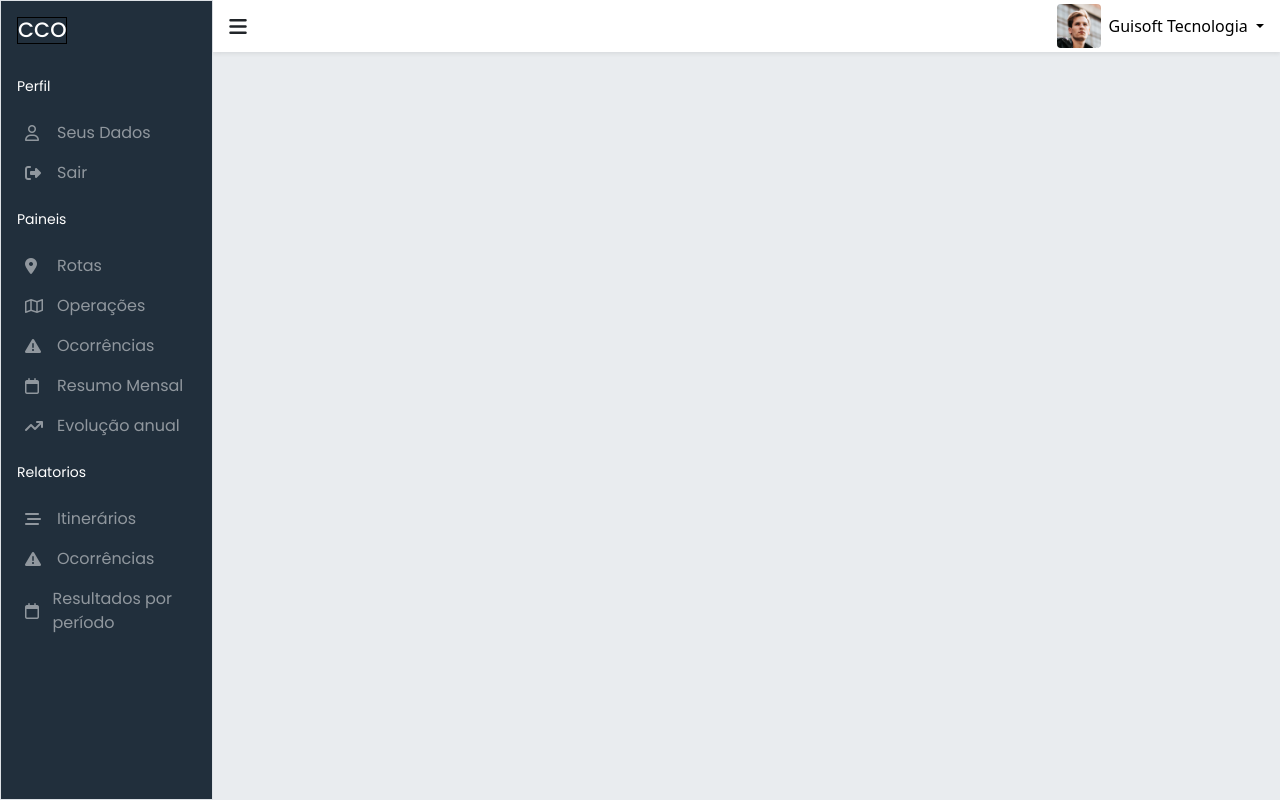
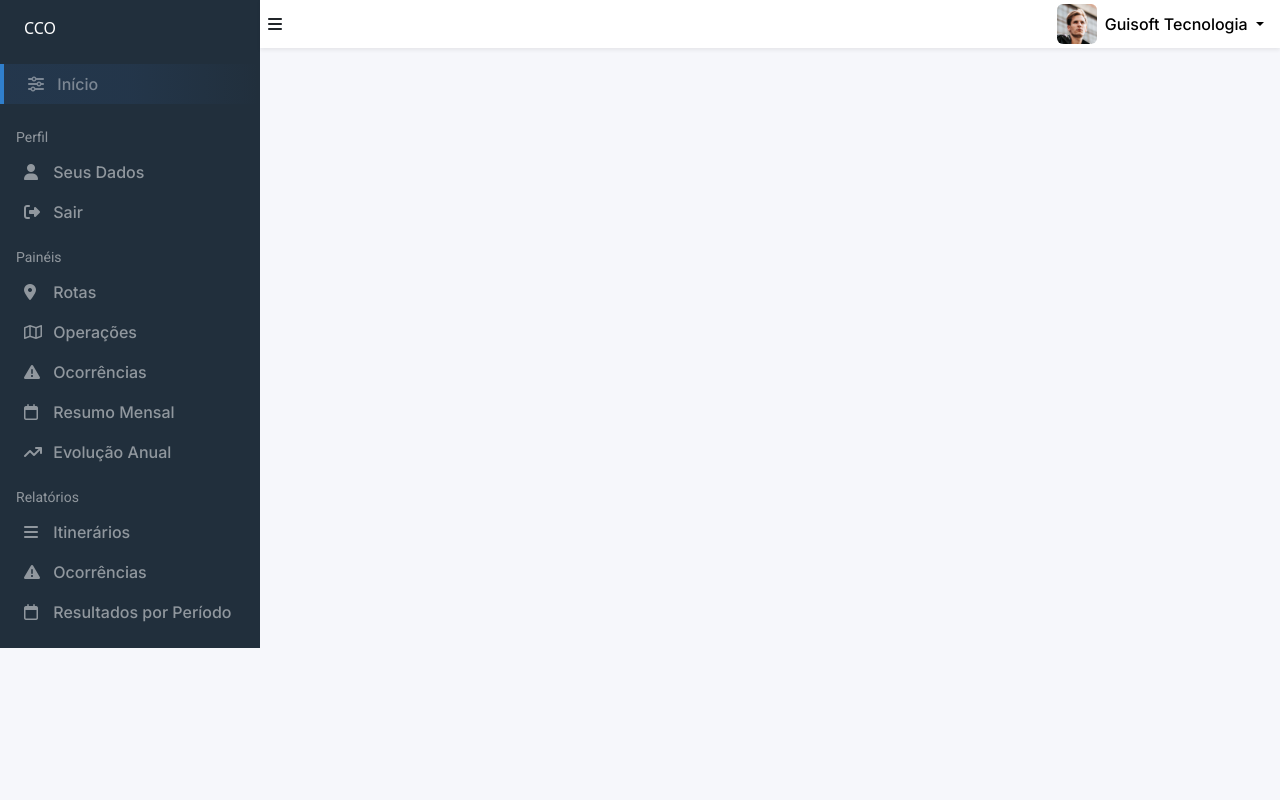
Before and after one commit to GS-JoelsonSantos/DesafioProjetoCCO, a plain HTML site: page dashboard.html in a window 1280 px wide. Drawn offline with Linux system fonts and the light colour scheme.

Commit message:
Super ajuste no codigo

```diff
--- a/css/config.css
+++ /dev/null
@@ -1,5 +0,0 @@
-:root{
-   --primary-bg: #212f3c;
-   --primary-fc: #F6F7FB;
-   --primary-ff: 'Poppins', sans-serif;
-}
--- a/css/custom.css
+++ /dev/null
@@ -1,32 +0,0 @@
-li{
-    font-family: var(--primary-ff);
-    font-size: 1rem;
-}
-
-li:hover{
-    cursor: pointer;
-    font-size: 1.1rem;
-    transition: .4s;
-}
-
-li:focus-within{
-    background-color: red;
-}
-
-h3{
-    font-family: 'Poppins', sans-serif;
-    font-size: 1.3rem;
-    border: 1px solid black;
-}
-
-.ff-p-small{
-    font-family: var(--primary-ff);
-}
-
-.dropdown-menu{
-    transition: .4s;
-}
-
-.bg-info{
-    background-color: var(--primary-bg) !important;
-}
--- /dev/null
+++ b/css/estilos.css
@@ -0,0 +1,32 @@
+body{
+    background-color: #f6f7fb;
+}
+
+.aside-bg-custom{
+    color: white;
+    background-color: #212f3c;
+}
+
+.w-25px{
+    width: 25px;
+}
+
+
+.columa-160px{
+    max-width: 260px;
+}
+
+.active-hover{
+    opacity: .8;
+}
+
+.active-hover:hover{
+    color: #ffffff;
+    opacity: 1;
+}
+
+.active{
+    color: #ffff !important;
+    border-left: 4px solid #307fcc;
+    background: linear-gradient(90deg, rgba(59, 125, 221, .1), rgba(59, 125, 221, .0875) 50%,transparent);
+}
--- a/css/global.css
+++ /dev/null
@@ -1,8 +0,0 @@
-@charset "UTFI-8";
-
-@import url('https://fonts.googleapis.com/css2?family=Poppins:wght@300;400;500;600&display=swap');
-
-body{
-    background-color: #F6F7FB;
-    box-sizing: border-box;
-}
--- /dev/null
+++ b/css/tipografia.css
@@ -0,0 +1,13 @@
+@import url('https://fonts.googleapis.com/css2?family=Roboto:wght@300;400;500;700;900&display=swap');
+
+@import url('https://fonts.googleapis.com/css2?family=Inter:wght@100;200;300;400;500;600;700;800;900&display=swap');
+
+.ff-roboto{
+    font-family: 'Roboto', sans-serif;
+}
+
+.ff-Inter{
+    font-weight: 500;
+    font-style: normal;
+    font-family: 'Inter', sans-serif;
+}
--- a/dashboard.html
+++ b/dashboard.html
@@ -8,122 +8,149 @@
     <title>Dashboard</title>
 </head>
 <body>
-    <!-- Aside Menu-->
-    <div class="container-fluid p-0 m-0 bg-body-secondary">
-        <div class="row vh-100 p-0 m-0">
-            <div class="col border p-0 m-0">
-                <div class="h-100 bg-info text-white-50">
-                    <div class="w-100">
-                        <div class="ms-3">
-                            <div class="text-white pt-3 d-flex align-items-center h-100">
-                                <h3>CCO</h3>
-                            </div>
+    <!-- Container -->
+    <div class="container-fluid">
+        <!-- Row -->
+        <div class="row p-0">
+            <!-- Coluna/Aside -->
+            <div class="col p-0 columa-160px aside-bg-custom">
 
-                            <ul class="list-unstyled">
-                                <div class="small my-4 text-white ff-p-small">Perfil</div>
-                                <ul class="list-unstyled ms-2 d-flex flex-column justify-content-center gap-3">
-                                    <li class="d-flex align-items-center py-">
-                                        <i class="fa-regular fa-user" style="width: 32px;"></i>
-                                        Seus Dados
-                                    </li>
-                                    <li class="d-flex align-items-center py-">
-                                        <i class="fa-solid fa-right-from-bracket" style="width: 32px;"></i>
-                                        Sair
-                                    </li>
-                                </ul>
-                            </ul>
+                <ul class="list-unstyled text-white-50">
+                    <!-- Logo CCO -->
+                    <li class="my-3 ms-4">
+                        <span>
+                            <a href="#" class="text-decoration-none text-white">CCO</a>
+                        </span>
+                    </li>
+                    <!-- /Logo CCO -->
 
-                            <ul class="list-unstyled m-0 p-0">
-                                <div class="small my-4 text-white ff-p-small">Paineis</div>
-                                <ul class="list-unstyled ms-2 d-flex flex-column justify-content-center gap-3">
-                                    <li class="d-flex align-items-center">
-                                        <i class="fa-solid fa-location-dot" style="width: 32px;"></i>
-                                        Rotas
-                                    </li>
 
-                                    <li class="d-flex align-items-center">
-                                        <i class="fa-regular fa-map" style="width: 32px;"></i>
-                                        Operações
-                                    </li>
+                    <!-- Grupo Inicio -->
+                    <li class="my-3 mt-4 active">
+                        <a href="#" class="text-decoration-none text-white-50 active-hover w-100 d-block py-2 ms-4 ff-Inter">
+                            <i class="fa-solid fa-sliders w-25px"></i>
+                            Início
+                        </a>
+                    </li>
+                    <!-- /Grupo inicio -->
 
-                                    <li class="d-flex align-items-center p-0 m-0">
-                                        <i class="fa-solid fa-triangle-exclamation" style="width: 32px;"></i>
-                                        Ocorrências
-                                    </li>
 
-                                    <li class="d-flex align-items-center p-0 m-0">
-                                        <i class="fa-regular fa-calendar" style="width: 32px;"></i>
-                                        Resumo Mensal
-                                    </li>
+                    <!-- Grupo Perfil -->
+                    <li class="py-1 ms-3">
+                        <span class="small ff-roboto">Perfil</span>
+                    </li>
 
-                                    <li class="d-flex align-items-center p-0 m-0">
-                                        <i class="fa-solid fa-arrow-trend-up" style="width: 32px;"></i>
-                                        Evolução anual
-                                    </li>
-                                </ul>
-                            </ul>
+                    <li class="py-2">
+                        <a href="#" class="text-decoration-none text-white-50 ms-4 ff-Inter">
+                            <i class="fa-solid fa-user w-25px"></i>
+                            Seus Dados
+                        </a>
+                    </li>
+                    <li class="py-2">
+                        <a href="#" class="text-decoration-none text-white-50 ms-4 ff-Inter">
+                            <i class="fa-solid fa-right-from-bracket w-25px"></i>
+                            Sair
+                        </a>
+                    </li>
+                    <!-- /Grupo Perfil -->
 
-                            <ul class="list-unstyled m-0 p-0">
-                                <div class="small my-4 text-white ff-p-small">Relatorios</div>
-                                <ul class="list-unstyled ms-2 d-flex flex-column justify-content-center gap-3">
-                                    <li class="d-flex align-items-center">
-                                        <i class="fa-solid fa-bars-staggered" style="width: 32px;"></i>
-                                        Itinerários
-                                    </li>
 
-                                    <li class="d-flex align-items-center p-0 m-0">
-                                        <i class="fa-solid fa-triangle-exclamation" style="width: 32px;"></i>
-                                        Ocorrências
-                                    </li>
+                    <!-- Grupo Paineis -->
+                    <li class="py-1 ms-3 mt-2">
+                        <span class="small ff-roboto">Painéis</span>
+                    </li>
 
-                                    <li class="d-flex align-items-center p-0 m-0">
-                                        <i class="fa-regular fa-calendar" style="width: 32px;"></i>
-                                        Resultados por período
-                                    </li>
-                                </ul>
+                    <li class="py-2">
+                        <a href="#" class="text-decoration-none text-white-50 ms-4 ff-Inter">
+                            <i class="fa-solid fa-location-dot w-25px"></i>
+                            Rotas
+                        </a>
+                    </li>
+                    <li class="py-2">
+                        <a href="#" class="text-decoration-none text-white-50 ms-4 ff-Inter">
+                            <i class="fa-regular fa-map w-25px"></i>
+                            Operações
+                        </a>
+                    </li>
+                    <li class="py-2">
+                        <a href="#" class="text-decoration-none text-white-50 ms-4 ff-Inter">
+                            <i class="fa-solid fa-triangle-exclamation w-25px"></i>
+                            Ocorrências
+                        </a>
+                    </li>
+                    <li class="py-2">
+                        <a href="#" class="text-decoration-none text-white-50 ms-4 ff-Inter">
+                            <i class="fa-regular fa-calendar w-25px"></i>
+                            Resumo Mensal
+                        </a>
+                    </li>
+                    <li class="py-2">
+                        <a href="#" class="text-decoration-none text-white-50 ms-4 ff-Inter">
+                            <i class="fa-solid fa-arrow-trend-up w-25px"></i>
+                            Evolução Anual
+                        </a>
+                    </li>
+                    <!-- /Grupo Paineis -->
+
+
+                    <!-- Grupo Relatorios -->
+                    <li class="py-1 ms-3 mt-2">
+                        <span class="small ff-roboto">Relatórios</span>
+                    </li>
+
+                    <li class="py-2">
+                        <a href="#" class="text-decoration-none text-white-50 ms-4 ff-Inter">
+                            <i class="fa-solid fa-bars w-25px"></i>
+                            Itinerários
+                        </a>
+                    </li>
+                    <li class="py-2">
+                        <a href="#" class="text-decoration-none text-white-50 ms-4 ff-Inter">
+                            <i class="fa-solid fa-triangle-exclamation w-25px"></i>
+                            Ocorrências
+                        </a>
+                    </li>
+                    <li class="py-2">
+                        <a href="#" class="text-decoration-none text-white-50 ms-4 ff-Inter">
+                            <i class="fa-regular fa-calendar w-25px"></i>
+                            Resultados por Período
+                        </a>
+                    </li>
+                    <!-- /Grupo Relatorios -->
+                </ul>
+            </div>
+
+            <!-- Coluna/Menu -->
+            <div class="col p-0 bg-white h-25 shadow-sm">
+                <!-- NavBar -->
+                <nav class="d-flex align-items-center py-1">
+
+                    <!-- Div Barra -->
+                    <div class="ms-2">
+                        <i class="fa-solid fa-bars"></i>
+                    </div>
+                    <!-- /Div Barra -->
+
+                    <div class="w-100 d-flex align-items-center justify-content-end">
+                        <img src="img/avatars/avatar.jpg" class="img-fluid rounded" alt="" style="height: 40px;">
+
+                        <!-- DrowpDow -->
+                        <div class="dropdown ms-2 me-3">
+                            <a class="dropdown-toggle text-decoration-none text-black ff-Inter" href="#" role="button" data-bs-toggle="dropdown" aria-expanded="false">
+                                Guisoft Tecnologia
+                            </a>
+
+                            <ul class="dropdown-menu mt-3">
+                                <li><a class="dropdown-item ff-Inter" href="#">Perfil</a></li>
+                                <li><a class="dropdown-item ff-Inter" href="login.html">Sair</a></li>
                             </ul>
                         </div>
+                        <!-- /DrowpDow -->
                     </div>
-                </div>
+                </nav>
+                <!-- /NavBar -->
+
             </div>
-            <!-- /Aside Menu-->
-
-            <!-- /Menu-->
-            <div class="col-10 p-0 m-0">
-                <div class="d-flex align-items-center w-100 bg-white py-1 px-3 shadow-sm">
-                    <div class="w-100">
-                        <i class="fa-solid fa-bars fa-lg"></i>
-                    </div>
-
-                    <div class="w-100 d-flex align-items-center justify-content-end gap-2">
-                        <img class="img-fluid rounded-1" style="height: 44px;" src="img/avatars/avatar.jpg" alt="">
-
-                        <div class="dropdown">
-                            <a class="dropdown-toggle text-black text-decoration-none" href="#" role="button" data-bs-toggle="dropdown" aria-expanded="false">
-                              Guisoft Tecnologia
-                            </a>
-
-                            <ul class="dropdown-menu mt-4">
-                                <li class="d-flex align-items-center p-0 m-0">
-                                   <span class="dropdown-item">
-                                        <i class="fa-regular fa-user"></i>
-                                        <a class="text-decoration-none text-black" href="#">Perfil</a>
-                                   </span>
-                                </li>
-
-                                <li class="d-flex align-items-center p-0 m-0">
-                                    <span class="dropdown-item">
-                                        <i class="fa-solid fa-arrow-right-from-bracket"></i>
-                                        <a class="text-decoration-none text-black" href="#">Sair</a>
-                                    </span>
-                                </li>
-
-                            </ul>
-                          </div>
-                    </div>
-                </div>
-            </div>
-            <!-- /Menu-->
         </div>
     </div>
     <script src="js/bootstrap.bundle.min.js"></script>
```
Also changed, not shown: css/main.css (+4 -5 lines), css/reset.css (added, +43 -0 lines), css/responsive.css (deleted).
